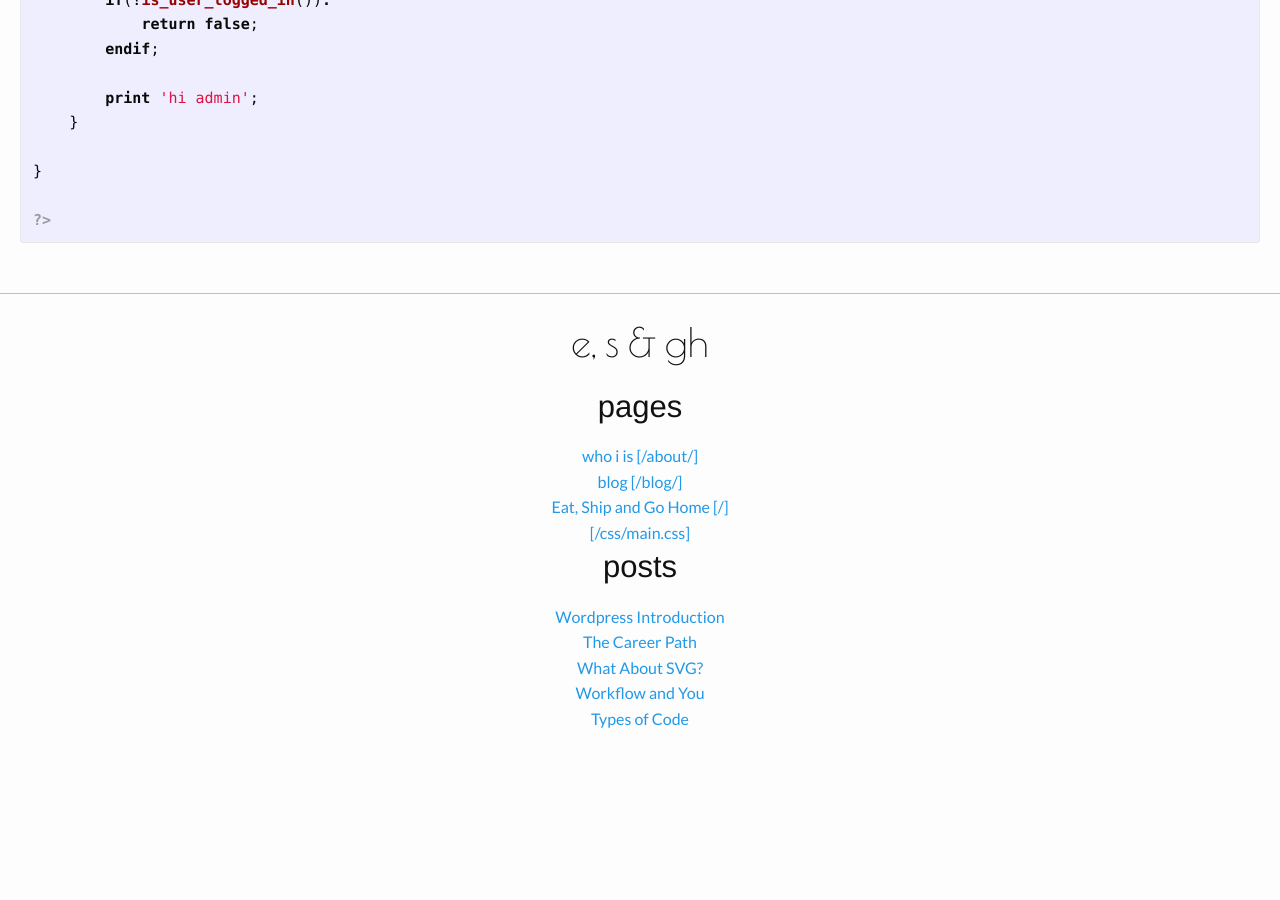
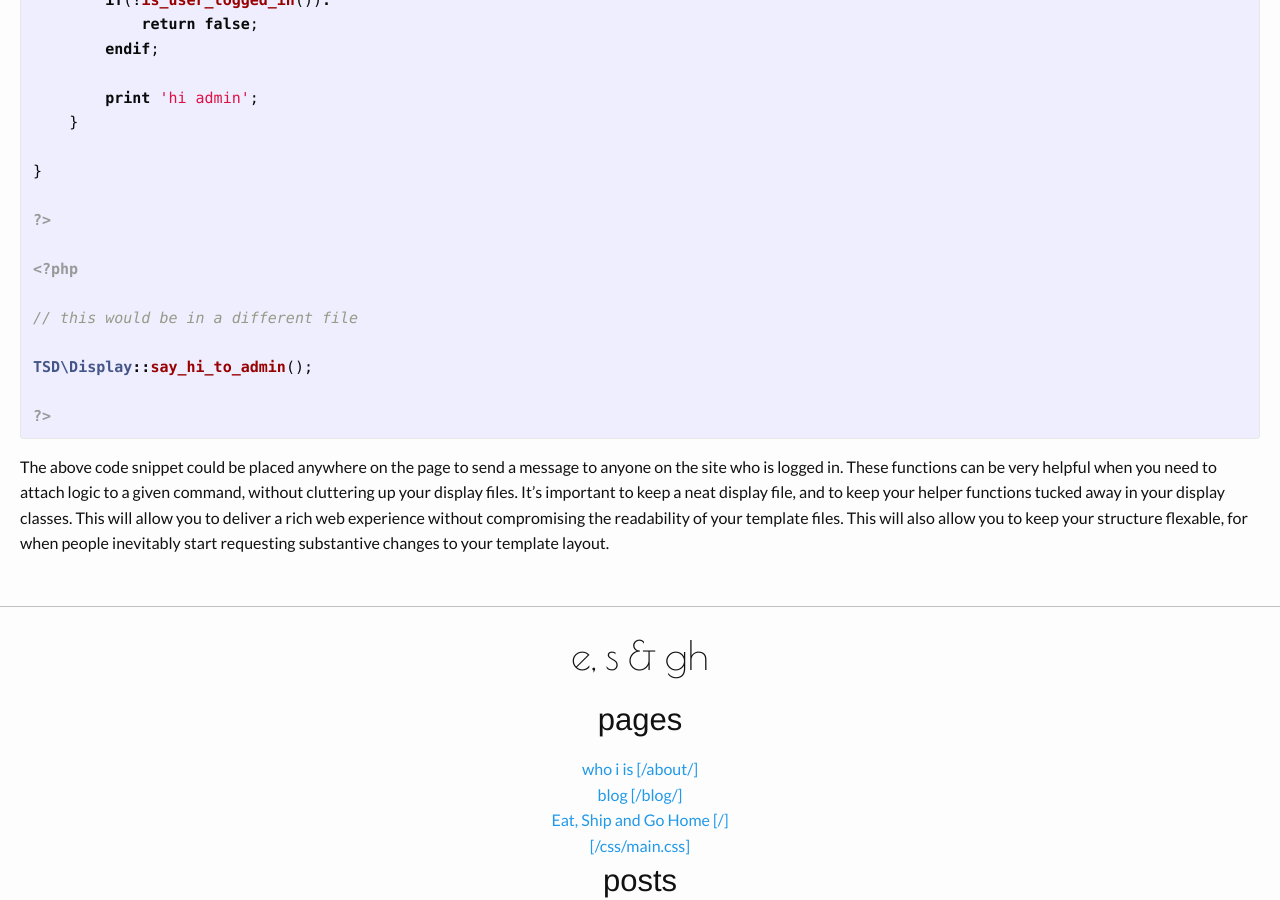
Before and after one commit to ghurson/Eat-Ship-and-Go-Home, a Jekyll site: the page built from _posts/2016-01-08-introduction-to-wordpress.md, in a window 1280 px wide and 900 px high, scrolled down 3499 px. Built offline with Jekyll 4.4.1, drawn with Linux system fonts in a browser that asks for light colours; nearby versions of some CDN libraries; before the commit the page ends 4271 px from its top, so only the background shows below that.

Commit message:
adding more content

```diff
--- a/_posts/2016-01-08-introduction-to-wordpress.md
+++ b/_posts/2016-01-08-introduction-to-wordpress.md
@@ -133,4 +133,15 @@ class Display {
 
 ?>
 
+<?php
+
+// this would be in a different file
+
+TSD\Display::say_hi_to_admin();
+
+?>
+
+
 {% endhighlight %}
+
+The above code snippet could be placed anywhere on the page to send a message to anyone on the site who is logged in. These functions can be very helpful when you need to attach logic to a given command, without cluttering up your display files. It's important to keep a neat display file, and to keep your helper functions tucked away in your display classes. This will allow you to deliver a rich web experience without compromising the readability of your template files. This will also allow you to keep your structure flexable, for when people inevitably start requesting substantive changes to your template layout.
```
